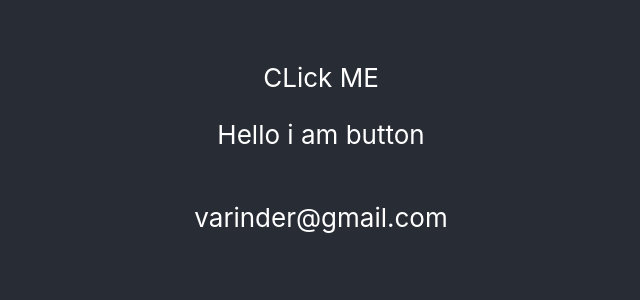
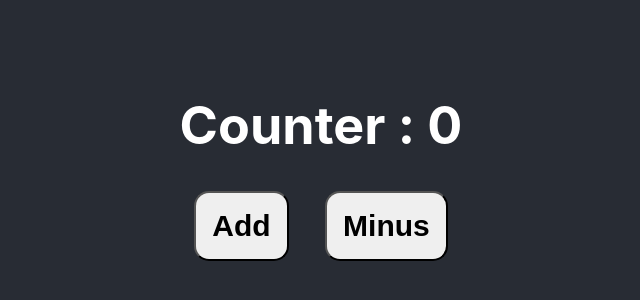
Before and after one commit to Brar21/TypeScript-Learning, a React (Create React App) app in the folder TypeScript.Course/typewithreact/: page / in a window 1280 px wide. Shown: the part 240-540 px from the top of the page, without its empty margins (319-959 px from the left). Built offline with nearby package versions, Linux system fonts and the light colour scheme.

Commit message:
Props in React-typescript

```diff
--- a/TypeScript.Course/typewithreact/src/App.css
+++ b/TypeScript.Course/typewithreact/src/App.css
@@ -22,8 +22,20 @@
   justify-content: center;
   font-size: calc(10px + 2vmin);
   color: white;
+
 }
-
+.buttoncomponent{
+ font-size: 30px;
+ padding: 1rem;
+ border-radius: 15px;
+ font-weight: 800
+}
+.buttoncomponent :hover{
+    background-color:gray;
+    border: white;
+    color: white;
+    cursor: pointer;
+}
 .App-link {
   color: #61dafb;
 }
--- a/TypeScript.Course/typewithreact/src/App.tsx
+++ b/TypeScript.Course/typewithreact/src/App.tsx
@@ -1,12 +1,22 @@
-import React from 'react';
+import React, { useState } from 'react';
 import './App.css';
 import Button from './components/Button';
 
-function App() {
+function App()
+{
+    const [value,setValue]=useState<number>(0)
   return (
     <div className="App">
-      <header className="App-header">
-       <Button text="CLick ME" paragraph='Hello i am button' email='varinder@gmail.com'/>
+          <header className="App-header">
+              <h1>Counter : {value}</h1>
+              <div>
+              <Button text="Add" handleClick={() => setValue(value + 1)} />
+       &nbsp;
+       &nbsp;
+       &nbsp;
+                  <Button text="Minus" handleClick={() => setValue(value - 1)} />
+
+              </div>
       </header>
     </div>
   );
--- a/TypeScript.Course/typewithreact/src/components/Button.tsx
+++ b/TypeScript.Course/typewithreact/src/components/Button.tsx
@@ -4,16 +4,14 @@ import React from 'react'
 interface ButtonProps
 {
     text: string,
-    paragraph: string,
-    email?: string
+    handleClick:()=>void
     //for optional if we dont' want to use a props we can simply use "?" after name prop.
 }
-const Button = ({text,paragraph,email}:ButtonProps) => {
+const Button = ({text,handleClick}:ButtonProps) => {
     return (
       <>
-      <div>{text}</div>
-            <p>{paragraph}</p>
-            <p>{email}</p>
+      <button className='buttoncomponent' onClick={handleClick}>{text}</button>
+
             </>
   )
 }
```
